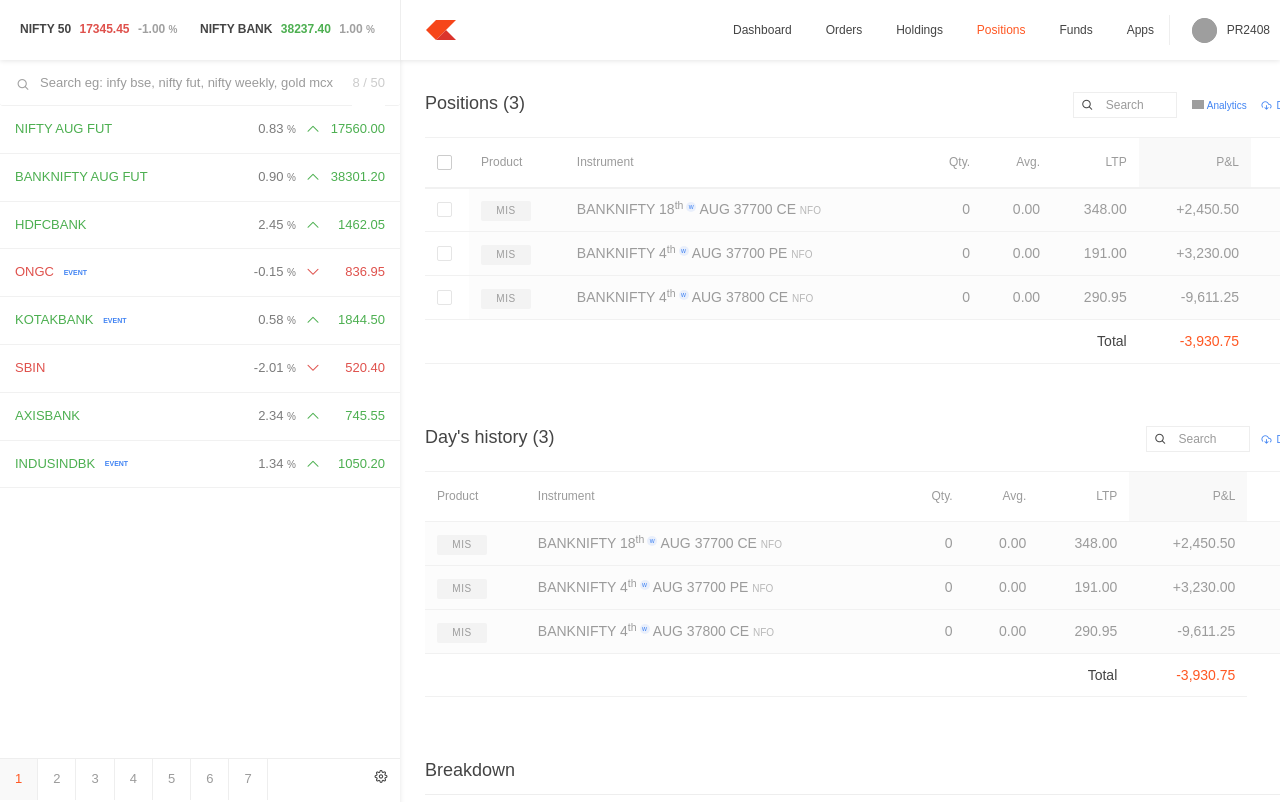
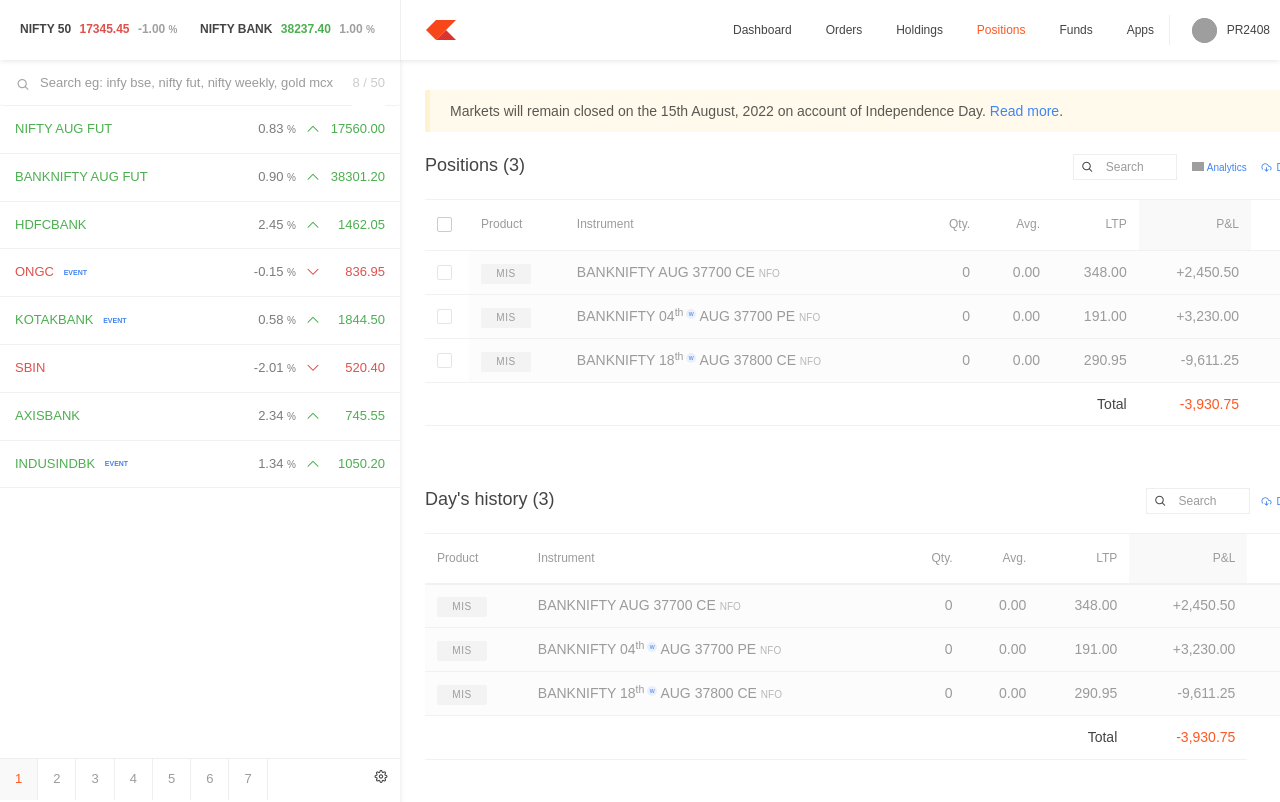
Before and after one commit to SamarpitSantoki/zerodha-page-clone, a Next.js app: page /positions in a window 1280 px wide. Shown: the top 802 px of the page. Built offline with nearby package versions, Linux system fonts and the light colour scheme; grey boxes are pictures that could not be loaded; a web font is replaced by a local one.

Commit message:
added notice layer iin positions page

```diff
--- a/data.js
+++ b/data.js
@@ -2,8 +2,8 @@
 export const cards = [
   {
     product: "MIS",
-    tradingsymbol: "BANKNIFTY2281137800CE",
-    expiryDate: 18,
+    tradingsymbol: "BANKNIFTY",
+    expiryDate: null,
     expiryMonth: 8,
     placePrice: 37700,
     option: "CE",
@@ -17,7 +17,7 @@
   },
   {
     product: "MIS",
-    tradingsymbol: "BANKNIFTY2281137800CE",
+    tradingsymbol: "BANKNIFTY",
     expiryDate: 4,
     expiryMonth: 8,
     placePrice: 37700,
@@ -32,8 +32,8 @@
   },
   {
     product: "MIS",
-    tradingsymbol: "BANKNIFTY2281137800CE",
-    expiryDate: 4,
+    tradingsymbol: "BANKNIFTY",
+    expiryDate: 18,
     expiryMonth: 8,
     placePrice: 37800,
     option: "CE",
--- a/pages/positions.jsx
+++ b/pages/positions.jsx
@@ -342,6 +342,63 @@
           </div>
           <div className="container-right positions">
             <div className="page-content">
+              {/* <div className="notice layer-2">
+                <ul>
+                  <li>
+                    <span>
+                      Markets will remain closed on the 15th August, 2022 on
+                      account of Independence Day.{" "}
+                      <a
+                        href="https://zerodha.com/marketintel/bulletin/329588/trading-holiday-on-account-of-independence-day"
+                        target="_blank"
+                      >
+                        Read more
+                      </a>
+                      .
+                    </span>
+                  </li>
+                  <li>
+                    <span>
+                      Due to the settlement holiday on 16th August, 2022{" "}
+                      <a
+                        href="https://zerodha.com/marketintel/bulletin/329589/settlement-holiday-on-account-of-parsi-new-year-on-august-16-2022"
+                        target="_blank"
+                      >
+                        Parsi New year
+                      </a>
+                      , your account balance on Kite will not include the
+                      intraday profits made in equity segments on the 11th and
+                      the 12th of August, 2022. It will be updated on the 17th
+                      and 18th of August, 2022, respectively. You can check your
+                      fund statement on{" "}
+                      <a
+                        href="https://console.zerodha.com/funds/statement"
+                        target="_blank"
+                      >
+                        Console
+                      </a>{" "}
+                      to see the unsettled credits in your account.
+                    </span>
+                  </li>
+                </ul>
+              </div> */}
+              <div className="notice layer-2">
+                <ul>
+                  <li>
+                    <span>
+                      Markets will remain closed on the 15th August, 2022 on
+                      account of Independence Day.{" "}
+                      <a
+                        href="https://zerodha.com/marketintel/bulletin/329588/trading-holiday-on-account-of-independence-day"
+                        target="_blank"
+                      >
+                        Read more
+                      </a>
+                      .
+                    </span>
+                  </li>
+                </ul>
+              </div>
               <div className="positions">
                 {positionsLoading && (
                   <header className="row data-table-header">
@@ -577,53 +634,53 @@
                               </tr>
                             </thead>
                             <tbody>
-                              {/* <tr class="">
-                                <td class="select">
-                                  <div class="su-checkbox-group">
+                              {/* <tr className="">
+                                <td className="select">
+                                  <div className="su-checkbox-group">
                                     <input
                                       id="position.12175106.MIS2"
                                       type="checkbox"
                                       disabled="disabled"
-                                      class="su-checkbox"
+                                      className="su-checkbox"
                                     />{" "}
                                     <label
                                       for="position.12175106.MIS2"
-                                      class="su-checkbox-label"
+                                      className="su-checkbox-label"
                                     >
-                                      <span class="su-checkbox-box">
-                                        <span class="su-checkbox-tick"></span>
+                                      <span className="su-checkbox-box">
+                                        <span className="su-checkbox-tick"></span>
                                       </span>
                                     </label>
                                   </div>
                                 </td>{" "}
-                                <td class="closed greyed product">
-                                  <span class="text-label small aqua amber">
+                                <td className="closed greyed product">
+                                  <span className="text-label small aqua amber">
                                     MIS
                                   </span>
                                 </td>{" "}
-                                <td class="closed greyed instrument">
-                                  <span class="tradingsymbol">
+                                <td className="closed greyed instrument">
+                                  <span className="tradingsymbol">
                                     BANKNIFTY 18
                                     <sup>
-                                      th <span class="weekly">w</span>
+                                      th <span className="weekly">w</span>
                                     </sup>{" "}
                                     AUG 39000 PE
                                   </span>{" "}
-                                  <span class="exchange text-xxsmall dim">
+                                  <span className="exchange text-xxsmall dim">
                                     NFO
                                   </span>{" "}
                                 </td>{" "}
-                                <td class="closed greyed quantity right">0</td>{" "}
-                                <td class="closed greyed average-price right">
+                                <td className="closed greyed quantity right">0</td>{" "}
+                                <td className="closed greyed average-price right">
                                   314.00
                                 </td>{" "}
-                                <td class="closed greyed last-price right">
+                                <td className="closed greyed last-price right">
                                   299.20
                                 </td>{" "}
-                                <td class="text-green closed greyed pnl right">
+                                <td className="text-green closed greyed pnl right">
                                   <span>+2,475.00</span>
                                 </td>
-                                <td class="closed greyed change-percent change-percent right">
+                                <td className="closed greyed change-percent change-percent right">
                                   <span>-14.00%</span>
                                 </td>
                               </tr> */}
@@ -638,15 +695,15 @@
                                       </td>
                                       <td className="open instrument">
                                         <span className="tradingsymbol">
-                                          {card.expiryDate
-                                            ? card.tradingsymbol.slice(
-                                                0,
-                                                card.tradingsymbol.search(/\d/)
-                                              ) + " "
-                                            : card.tradingsymbol}
+                                          {card.tradingsymbol}{" "}
                                           {card.expiryDate && (
                                             <>
-                                              {card.expiryDate}
+                                              {card.expiryDate.toLocaleString(
+                                                "en-IN",
+                                                {
+                                                  minimumIntegerDigits: 2,
+                                                }
+                                              )}
                                               <sup>
                                                 th{" "}
                                                 <span className="weekly">
@@ -722,15 +779,15 @@
                                       </td>
                                       <td className="closed greyed instrument">
                                         <span className="tradingsymbol">
-                                          {card.expiryDate
-                                            ? card.tradingsymbol.slice(
-                                                0,
-                                                card.tradingsymbol.search(/\d/)
-                                              ) + " "
-                                            : card.tradingsymbol}
+                                          {card.tradingsymbol}{" "}
                                           {card.expiryDate && (
                                             <>
-                                              {card.expiryDate}
+                                              {card.expiryDate.toLocaleString(
+                                                "en-IN",
+                                                {
+                                                  minimumIntegerDigits: 2,
+                                                }
+                                              )}
                                               <sup>
                                                 th{" "}
                                                 <span className="weekly">
@@ -910,15 +967,15 @@
                                       </td>
                                       <td className="open instrument">
                                         <span className="tradingsymbol">
-                                          {card.expiryDate
-                                            ? card.tradingsymbol.slice(
-                                                0,
-                                                card.tradingsymbol.search(/\d/)
-                                              ) + " "
-                                            : card.tradingsymbol}
+                                          {card.tradingsymbol}{" "}
                                           {card.expiryDate && (
                                             <>
-                                              {card.expiryDate}
+                                              {card.expiryDate.toLocaleString(
+                                                "en-IN",
+                                                {
+                                                  minimumIntegerDigits: 2,
+                                                }
+                                              )}
                                               <sup>
                                                 th{" "}
                                                 <span className="weekly">
@@ -988,15 +1045,15 @@
                                       </td>
                                       <td className="closed greyed instrument">
                                         <span className="tradingsymbol">
-                                          {card.expiryDate
-                                            ? card.tradingsymbol.slice(
-                                                0,
-                                                card.tradingsymbol.search(/\d/)
-                                              ) + " "
-                                            : card.tradingsymbol}
+                                          {card.tradingsymbol}{" "}
                                           {card.expiryDate && (
                                             <>
-                                              {card.expiryDate}
+                                              {card.expiryDate.toLocaleString(
+                                                "en-IN",
+                                                {
+                                                  minimumIntegerDigits: 2,
+                                                }
+                                              )}
                                               <sup>
                                                 th{" "}
                                                 <span className="weekly">
--- a/server.js
+++ b/server.js
@@ -4,7 +4,7 @@
 const fs = require("fs");
 const hostname = "kite.zerodha.com";
 const dev = process.env.NODE_ENV !== "production";
-const app = next({ dev });
+const app = next({ dev, hostname });
 const handle = app.getRequestHandler();
 const httpsOptions = {
   key: fs.readFileSync("./key.pem"),
```
